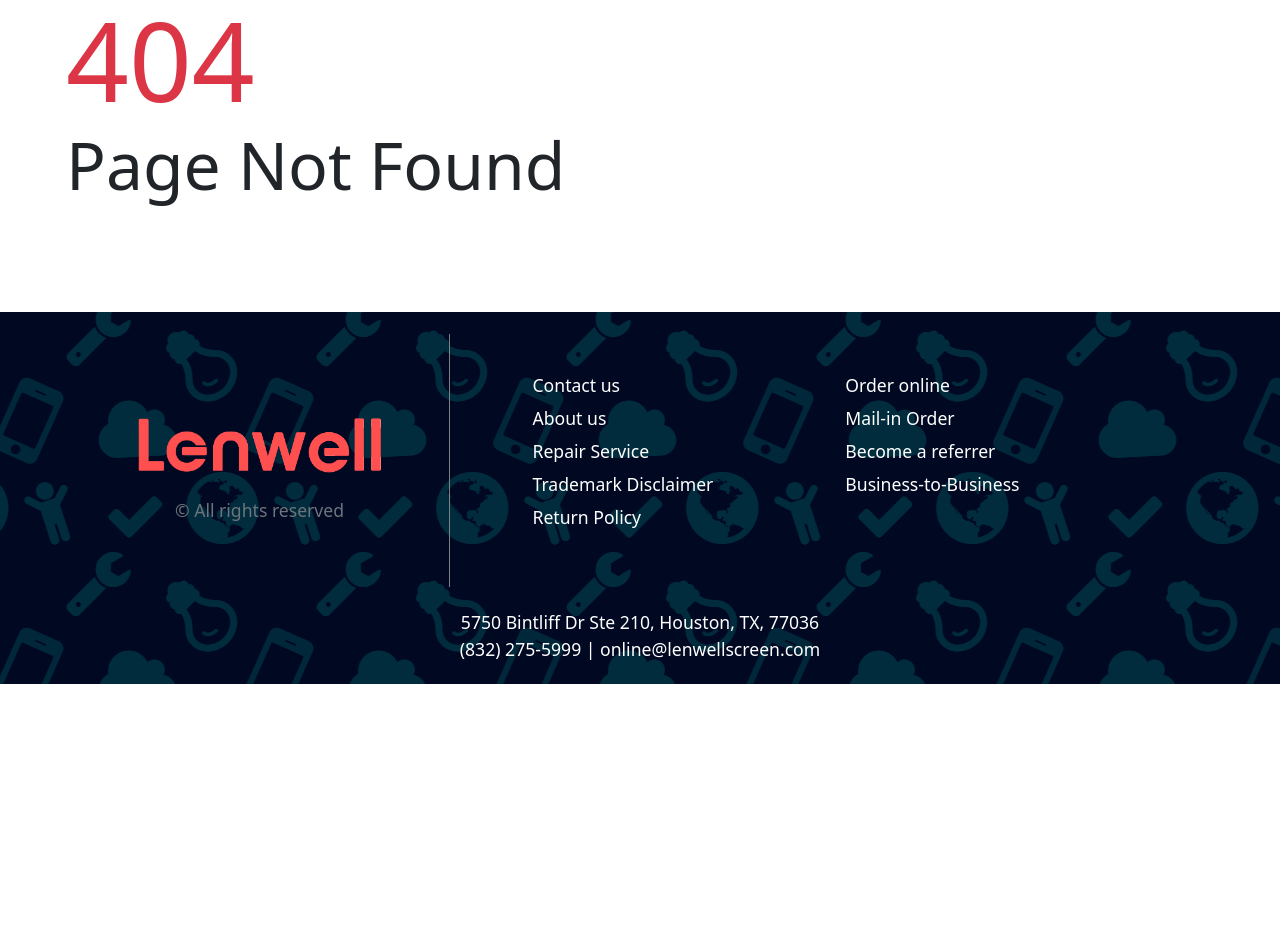
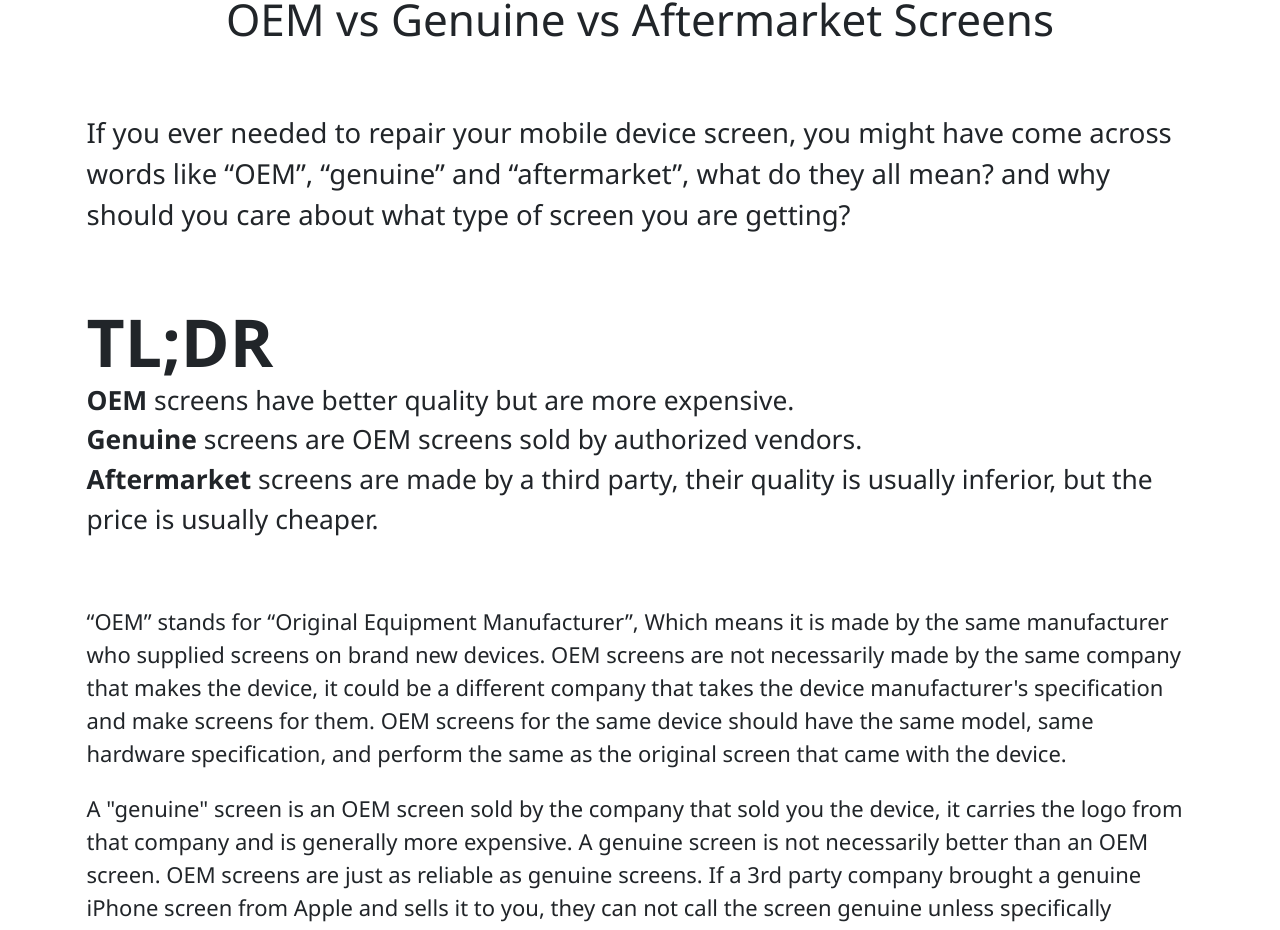
Before and after one commit to FanghanHu/lenwell-local, a Next.js app: page /guides/oem-vs-genuine-vs-aftermarket-screens in a window 1280 px wide. Before the commit this address had no page. Shown: the part 116-1046 px from the top of the page. Before the commit the page ends 800 px from the top, so only its background shows below. Built offline with nearby package versions, Linux system fonts and the light colour scheme.

Commit message:
new page

```diff
--- a/components/navbar/index.jsx
+++ b/components/navbar/index.jsx
@@ -71,6 +71,9 @@ export default function NavBar() {
 							<li>
 								<Link href="/guides/ipad-flex-positions">iPad Flex Cable Position References</Link>
 							</li>
+							<li>
+								<Link href="/guides/oem-vs-genuine-vs-aftermarket-screens">OEM vs Genuine vs Aftermarket Screens</Link>
+							</li>
 						</ul>
 					</div>
 					<Link href="/repair-service">Repair Price List</Link>
--- /dev/null
+++ b/pages/guides/oem-vs-genuine-vs-aftermarket-screens.jsx
@@ -0,0 +1,72 @@
+/* eslint-disable react/no-unescaped-entities */
+import Head from "next/head";
+
+export default function Guide() {
+	return (
+		<div className="container segoe">
+			<Head>
+				<meta
+					name="keywords"
+					content="oem, original, genuine, original electronic manufacturer, aftermarket, copy, "
+				/>
+			</Head>
+			<h2 className="text-center m-5">OEM vs Genuine vs Aftermarket Screens</h2>
+			<p className="lead">
+				If you ever needed to repair your mobile device screen, you might have
+				come across words like “OEM”, “genuine” and “aftermarket”, what do they
+				all mean? and why should you care about what type of screen you are
+				getting?
+			</p>
+
+			<div className="display-5 mt-5 fw-bold">TL;DR</div>
+			<p className="fs-lg mb-5">
+				<b>OEM</b> screens have better quality but are more expensive. <br />
+				<b>Genuine</b> screens are OEM screens sold by authorized vendors.
+				<br />
+				<b>Aftermarket</b> screens are made by a third party, their quality is
+				usually inferior, but the price is usually cheaper.
+				<br />
+			</p>
+
+			<p>
+				“OEM” stands for “Original Equipment Manufacturer”, Which means it is
+				made by the same manufacturer who supplied screens on brand new devices.
+				OEM screens are not necessarily made by the same company that makes the
+				device, it could be a different company that takes the device
+				manufacturer's specification and make screens for them. OEM screens for
+				the same device should have the same model, same hardware specification,
+				and perform the same as the original screen that came with the device.
+			</p>
+			<p>
+				A "genuine" screen is an OEM screen sold by the company that sold you
+				the device, it carries the logo from that company and is generally more
+				expensive. A genuine screen is not necessarily better than an OEM
+				screen. OEM screens are just as reliable as genuine screens. If a 3rd
+				party company brought a genuine iPhone screen from Apple and sells it to
+				you, they can not call the screen genuine unless specifically authorized
+				by Apple, although it is the exact same screen sold by Apple.
+			</p>
+			<p>
+				"Aftermarket" screens are made by 3rd party manufacturers. They are
+				usually reverse engineered since the specifications are usually not
+				disclosed to the public. There can be many issues because of that. For
+				example, some aftermarkets are a little thicker than OEM screens, some
+				have a different hue, some have a dimmer backlight, and some are harder
+				to see under the sun. These problems aftermarket screens have are more
+				potent when it comes to proprietary technologies, for example, apple's
+				true tune and retina display technology, they are a lot harder for 3rd
+				party manufacturers to replicate, so many aftermarket screens do not
+				support them.
+			</p>
+			<p className="lead mb-5">
+				In summary, you should consider your specific needs when choosing
+				between these screens. If you just need a working screen then an
+				aftermarket screen may help you save some money. If you want the
+				convenience that comes with the brand and doesn't mind spending a bit
+				more on the service, then you should go for a genuine screen. If you
+				want the best quality and cost-effective screen, then you should find a
+				trusted store that sells OEM screens for a fair price.
+			</p>
+		</div>
+	);
+}
```
